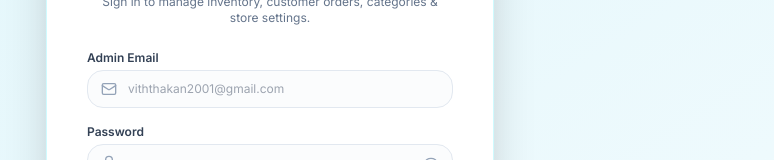
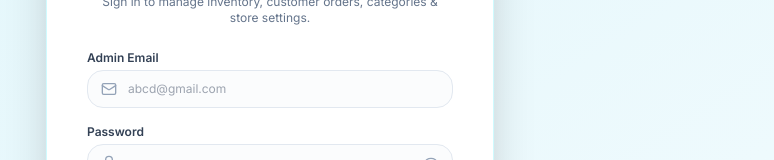
Before and after one commit to viththakan1/viththu, a React (Vite) app: page /admin/login in a window 1280 px wide. Shown: the part 336-496 px from the top of the page, without its empty margins (370-1144 px from the left). Built offline with nearby package versions, Linux system fonts and the light colour scheme; no server answers; a web font is replaced by a local one.

Commit message:
Change admin email placeholder to sample abcd@gmail.com

```diff
--- a/src/pages/admin/AdminLogin.jsx
+++ b/src/pages/admin/AdminLogin.jsx
@@ -63,7 +63,7 @@ export const AdminLogin = () => {
                 required
                 value={email}
                 onChange={e => setEmail(e.target.value)}
-                placeholder="viththakan2001@gmail.com"
+                placeholder="abcd@gmail.com"
                 className="w-full pl-10 pr-4 py-2.5 rounded-xl border border-slate-200 text-xs focus:outline-none focus:border-cyan-500 bg-slate-50/50"
               />
             </div>
```
